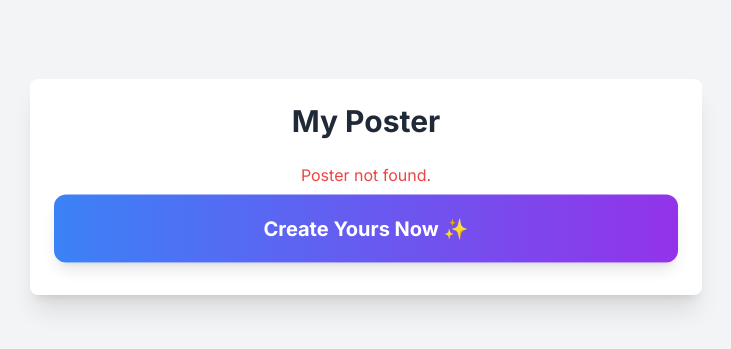
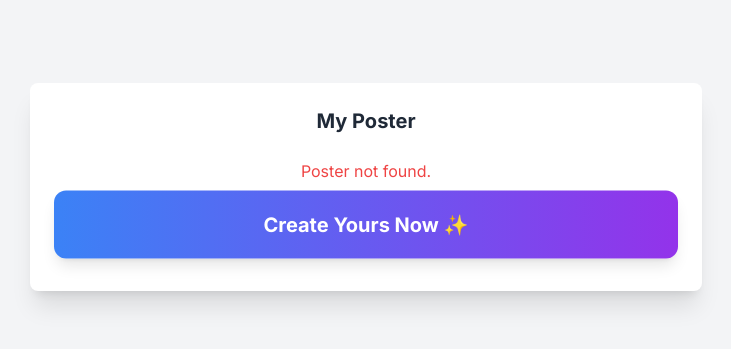
Before and after one commit to indrajeetsak/poster-app, a PHP site: page /view.php in a window 1280 px wide. Shown: the part 213-562 px from the top of the page, without its empty margins (274-1005 px from the left). Run offline with PHP 8.4, Linux system fonts and the light colour scheme; some libraries are stand-ins or nearby versions.

Commit message:
First draft

```diff
--- a/view.php
+++ b/view.php
@@ -54,7 +54,7 @@ if ($id) {
 <body class="bg-gray-100 min-h-screen flex flex-col items-center justify-center p-4">
 
     <div class="bg-white rounded-lg shadow-xl max-w-2xl w-full overflow-hidden text-center p-6">
-        <h3 class="text-3xl font-bold mb-6 text-gray-800"><?php echo $pageTitle; ?></h1>
+        <h3 class="text-xl font-bold mb-6 text-gray-800"><?php echo $pageTitle; ?></h1>
 
         <?php if ($imageUrl): ?>
             <img src="<?php echo $imageUrl; ?>" alt="Generated Poster" class="w-full h-auto max-w-full rounded-lg shadow-md mb-8">
```
